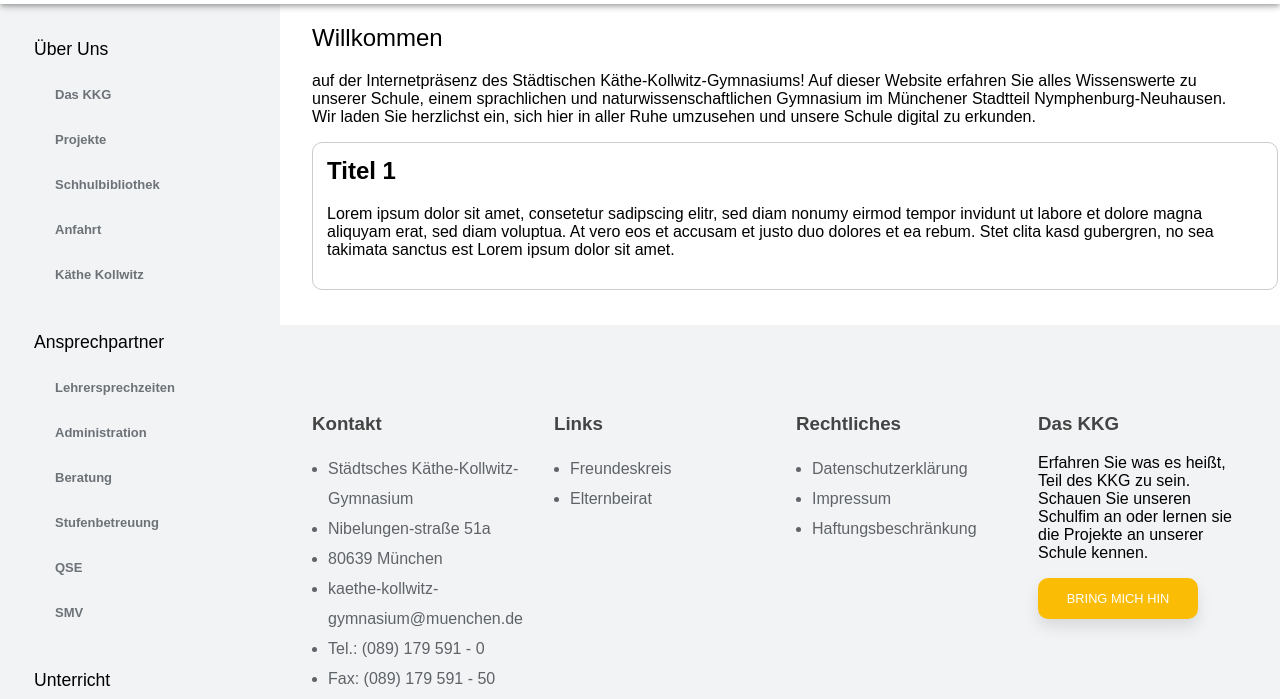
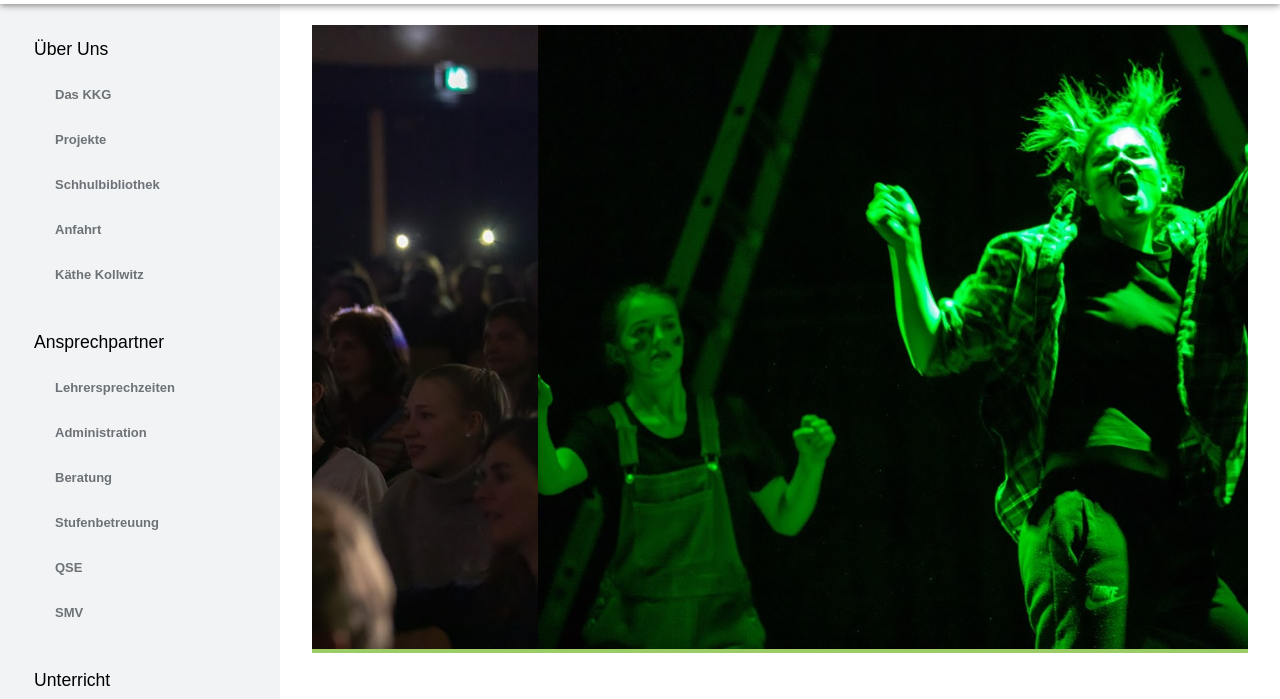
Before and after one commit to VeraSky/Schulwebsite, a plain HTML site: page kkg/Index.html in a window 1280 px wide. Shown: the part 60-759 px from the top of the page. Drawn offline with nearby package versions, Linux system fonts and the light colour scheme; a script that the page names is missing.

Commit message:
Update Index.html

```diff
--- a/kkg/Index.html
+++ b/kkg/Index.html
@@ -449,9 +449,7 @@
 
     <main class="main">
 
-        <!--
-
-       <section class="container-fluid row-content--secondary">
+        <section class="container-fluid row-content--secondary">
             <div class="jumbotron">
 
 
@@ -469,8 +467,6 @@
                     </div>
                   </div>
        </section>
-
-    -->
 
         <section class="container-fluid row-content--secondary">
             <div class="row">
```
